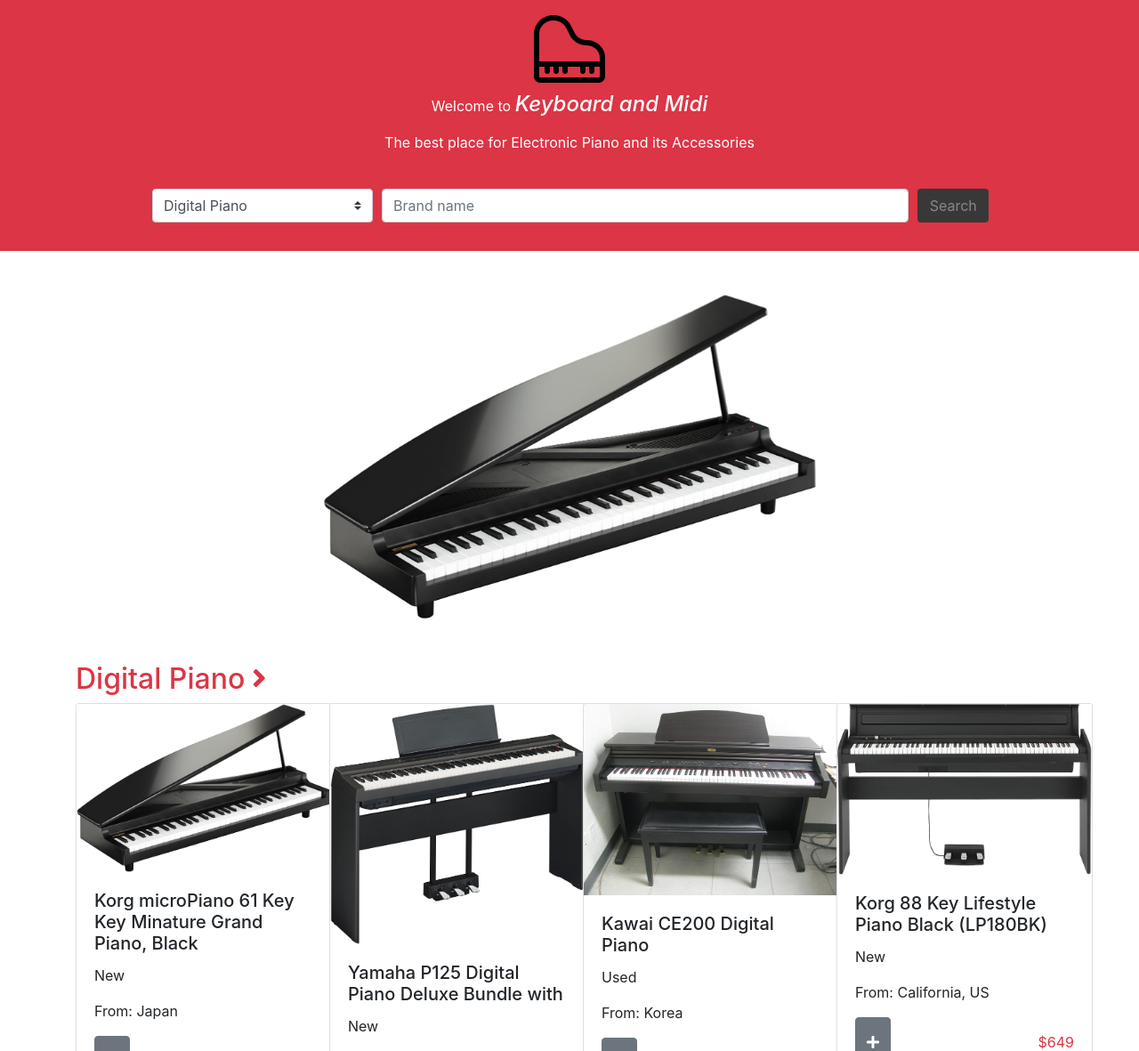
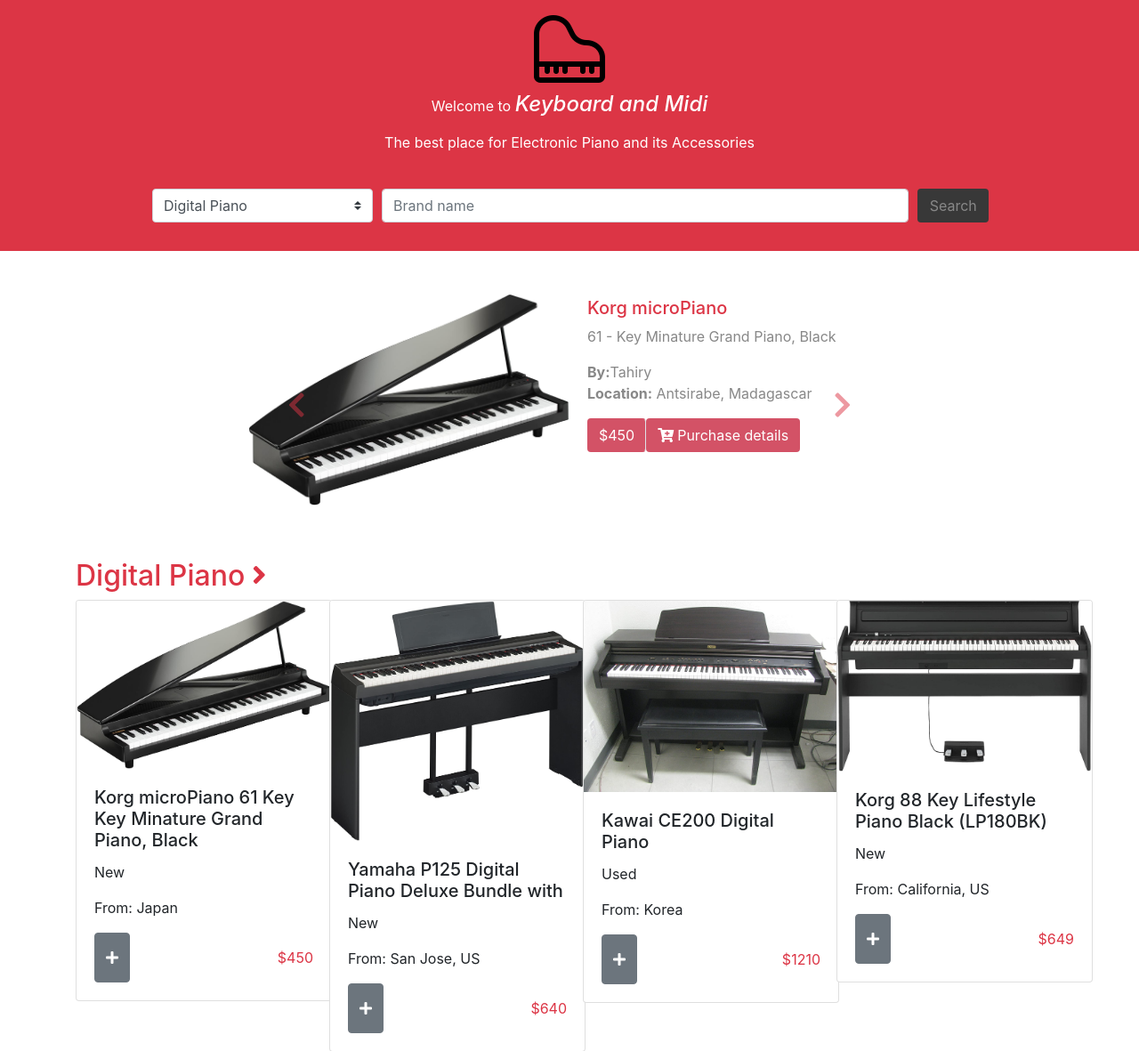
Before and after one commit to tahiry-dev/keyboard-midi-store, a PHP site: page / in a window 1280 px wide. Shown: the part 57-1238 px from the top of the page at 89% size. Run offline with PHP 8.4, Linux system fonts and the light colour scheme.

Commit message:
style the hot-ad section for all screen-size

```diff
--- a/css/style.css
+++ b/css/style.css
@@ -51,29 +51,51 @@
   color: #626262;
   background-color: #121212; }
 
-/* ---Main-Feature-section--- */
-.slide-position {
-  margin: 0 auto; }
+/* ---Main-Hot-ad-section--- */
+.carousel-container {
+  width: 65%;
+  margin: 0 auto;
+  height: 250px; }
+
+.hot-ad-details {
+  display: inline-block;
+  font-weight: 400;
+  color: #fff;
+  text-align: center;
+  background-color: #D35266;
+  border: 1px solid transparent;
+  padding: .375rem .75rem;
+  font-size: 1rem;
+  line-height: 1.5;
+  border-radius: .25rem;
+  transition: color .15s ease-in-out,background-color .15s ease-in-out,border-color .15sease-in-out,box-shadow .15s ease-in-out; }
+
+.details-container {
+  width: 100%; }
+
+.ad-description .text {
+  color: #888888; }
 
 /* -------------------------------MEDIA QUERIES-----------------------------------*/
 @media screen and (min-width: 768px) {
   .search-button {
     display: inline-block;
-    width: 80px;
-    font-weight: 400;
-    color: #888888;
-    text-align: center;
-    vertical-align: middle;
-    -webkit-user-select: none;
-    -moz-user-select: none;
-    -ms-user-select: none;
-    user-select: none;
-    background-color: #383838;
-    border: 1px solid transparent;
-    padding: .375rem .75rem;
-    font-size: 1rem;
-    line-height: 1.5;
-    border-radius: .25rem;
-    transition: color .15s ease-in-out,background-color .15s ease-in-out,border-color .15sease-in-out,box-shadow .15s ease-in-out; }
+    width: 80px; }
   .main-search {
     width: 93%; } }
+
+@media screen and (max-width: 767px) {
+  .carousel-container {
+    margin-bottom: 200px; }
+  .hot-ad-details {
+    width: 100%; }
+  .hot-image-1 {
+    width: 350px;
+    height: 300px; }
+  .hot-image-2 {
+    width: 200px;
+    height: 200px; } }
+
+@media screen and (max-width: 991px) {
+  .hot-image-3 {
+    height: 100px; } }
--- a/index.html
+++ b/index.html
@@ -83,27 +83,73 @@
                 </form>
             </div>
         </div>
-        <div class="main-feature mt-5">
+        <div class="main-hot-ad mt-5">
             <div class="container">
-                <div id="carouselExampleControls" class="carousel slide" data-ride="carousel">
+                <div id="carousel-Controls" class="carousel slide carousel-container" data-ride="carousel">
                     <div class="carousel-inner">
                         <div class="carousel-item active">
-                            <img src="images/korg-micro-piano.jpg" class="d-block w-50 slide-position"
-                                alt="korg-piano-image">
+                            <div class="d-flex">
+                                <img src="images/korg-micro-piano.jpg" class="d-block w-50 hot-image-1"
+                                    alt="korg-piano-image">
+                                <div class="ad-description p-1 ml-3">
+                                    <h5 class="text-danger">Korg microPiano</h5>
+                                    <p class="text">61 - Key Minature Grand Piano, Black</p>
+                                    <p class="text"><span class="font-weight-bolder">By:</span>Tahiry
+                                        <br><span class="font-weight-bolder">Location:</span> Antsirabe, Madagascar</p>
+                                    <div class="d-md-flex details-container">
+                                        <p class="hot-ad-details border-right">$450</p>
+                                        <p><a class="hot-ad-details" href="#"><i
+                                                    class="fas fa-cart-plus mr-1"></i>Purchase
+                                                details</a></p>
+                                    </div>
+                                </div>
+                            </div>
                         </div>
                         <div class="carousel-item">
-                            <img src="images/korg-sv2.jpg" class="d-block w-50 slide-position" alt="korg sv2 image">
+                            <div class="d-flex">
+                                <img src="images/korg-sv2.jpg" class="d-block w-50 hot-image-2" alt="korg sv2 image">
+                                <div class="ad-description p-1 ml-3">
+                                    <h5 class="text-danger">Korg microPiano</h5>
+                                    <p class="text">61 - Key Minature Grand Piano, Black</p>
+                                    <p class="text"><span class="font-weight-bolder">By:</span>Tahiry<br>
+                                        <span class="font-weight-bolder">Location:</span> Antsirabe, Madagascar</p>
+                                    <div class="d-md-flex details-container">
+                                        <p class="hot-ad-details border-right">$450</p>
+                                        <p><a class="hot-ad-details" href="#"><i
+                                                    class="fas fa-cart-plus mr-1"></i>Purchase
+                                                details</a></p>
+                                    </div>
+                                </div>
+                            </div>
                         </div>
                         <div class="carousel-item">
-                            <img src="images/mkeyAir25.jpg" class="d-block w-50 slide-position" alt="midi controller">
+                            <div class="d-flex">
+                                <img src="images/mkeyAir25.jpg" class="d-block w-50 hot-image-3" alt="midi controller">
+                                <div class="ad-description p-1 ml-3">
+                                    <h5 class="text-danger">Korg microPiano</h5>
+                                    <p class="text">61 - Key Minature Grand Piano, Black</p>
+                                    <p class="text"><span class="font-weight-bolder">By:</span>Tahiry<br>
+                                        <span class="font-weight-bolder">Location:</span> Antsirabe, Madagascar</p>
+                                    <div class="d-md-flex details-container">
+                                        <p class="hot-ad-details border-right">$450
+                                        </p>
+                                        <p><a class="hot-ad-details" href="#"><i
+                                                    class="fas fa-cart-plus mr-1"></i>Purchase
+                                                details</a></p>
+                                    </div>
+                                </div>
+                            </div>
                         </div>
                     </div>
-                    <a class="carousel-control-prev" href="#carouselExampleControls" role="button" data-slide="prev">
-                        <span class="carousel-control-prev-icon" aria-hidden="true"></span>
+                    <a class="carousel-control-prev" href="#carousel-Controls" role="button" data-slide="prev">
+                        <span class="" aria-hidden="true"></span>
+                        <i class="fas fa-chevron-left fa-2x text-danger"></i>
                         <span class="sr-only">Previous</span>
+
                     </a>
-                    <a class="carousel-control-next" href="#carouselExampleControls" role="button" data-slide="next">
-                        <span class="carousel-control-next-icon" aria-hidden="true"></span>
+                    <a class="carousel-control-next" href="#carousel-Controls" role="button" data-slide="next">
+                        <span aria-hidden="true"></span>
+                        <i class="fas fa-chevron-right fa-2x text-danger"></i>
                         <span class="sr-only">Next</span>
                     </a>
                 </div>
```
Also changed, not shown: sass/main.scss (+62 -23 lines).
